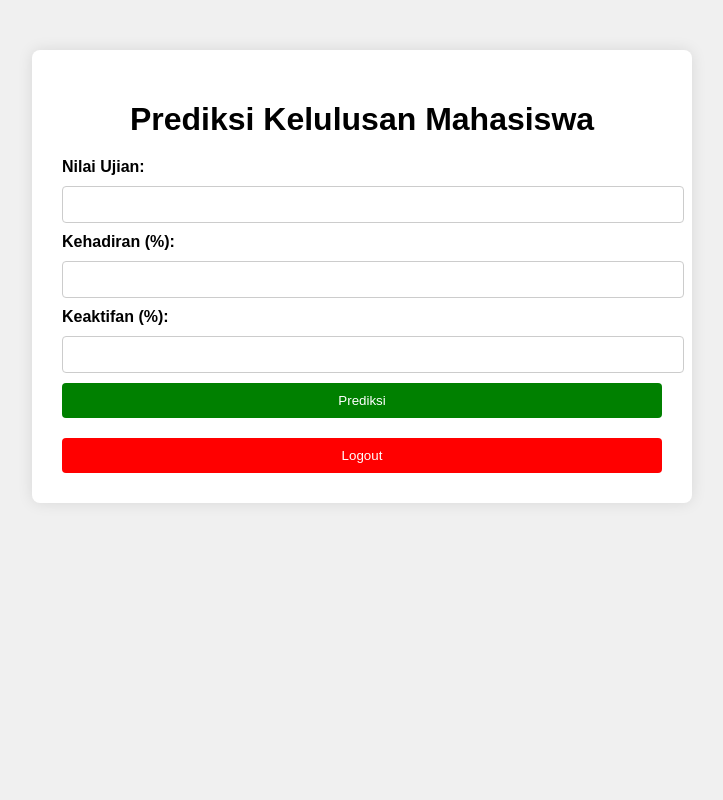
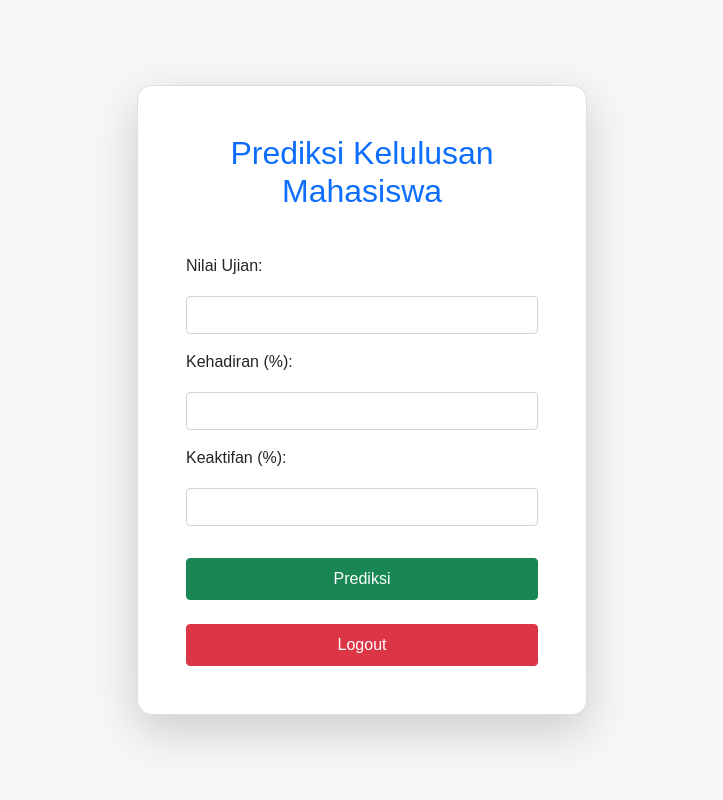
Before and after one commit to rizaledc/PASD-Kelompok-WeCan, a Flask app: page / in a window 1280 px wide. Shown: the whole page, without its empty margins (278-1001 px from the left). Run offline with Flask 3, Linux system fonts and the light colour scheme; the visitor is signed in with stand-in values (Sample User, id 1).

Commit message:
Update seluruh file html dan css

```diff
--- a/app/static/css/style.css
+++ b/app/static/css/style.css
@@ -1,51 +1,100 @@
+/* Global Styles */
 body {
-    font-family: Arial, sans-serif;
+    font-family: 'Arial', sans-serif;
+    background-color: #f8f9fa; /* Latar belakang abu-abu muda */
     margin: 0;
     padding: 0;
-    background-color: #f0f0f0;
 }
 
-.container {
-    max-width: 600px;
-    margin: 50px auto;
-    background-color: white;
-    padding: 30px;
-    border-radius: 8px;
-    box-shadow: 0 0 15px rgba(0, 0, 0, 0.1);
+/* Card Styles (Login and Register) */
+.card {
+    background-color: #ffffff; /* Warna latar belakang putih untuk card */
+    border-radius: 15px; /* Sudut card membulat */
+    box-shadow: 0 4px 8px rgba(0, 0, 0, 0.1); /* Bayangan untuk card */
 }
 
+/* Heading Styles */
 h1 {
+    font-size: 2rem;
+    color: #007bff; /* Warna biru untuk judul */
     text-align: center;
-    margin-bottom: 20px;
 }
 
-form label {
-    font-weight: bold;
+/* Input Fields */
+input {
+    font-size: 1.1rem;
+    padding: 10px;
+    width: 100%;
+    margin: 10px 0;
+    border-radius: 5px;
+    border: 1px solid #ccc;
 }
 
-input {
-    width: 100%;
-    padding: 10px;
-    margin: 10px 0;
-    border: 1px solid #ccc;
-    border-radius: 4px;
+input:focus {
+    border-color: #007bff; /* Warna border saat fokus */
+    outline: none;
 }
 
+/* Button Styles */
 button {
+    font-size: 1.1rem;
+    padding: 12px;
     width: 100%;
-    padding: 10px;
-    background-color: #4CAF50;
-    color: white;
+    border-radius: 5px;
     border: none;
-    border-radius: 4px;
     cursor: pointer;
 }
 
 button:hover {
-    background-color: #45a049;
+    background-color: #0069d9; /* Warna tombol saat hover */
 }
 
-h2 {
-    text-align: center;
+button:active {
+    background-color: #0056b3; /* Warna tombol saat diklik */
+}
+
+/* Link Styling */
+a {
+    color: #007bff; /* Warna link biru */
+    text-decoration: none;
+}
+
+a:hover {
+    text-decoration: underline;
+}
+
+/* Form Styles */
+form {
     margin-top: 20px;
 }
+
+/* Paragraph and Text Styles */
+p {
+    text-align: center;
+    margin-top: 15px;
+}
+
+/* Container (Centering the Form) */
+.container {
+    display: flex;
+    justify-content: center;
+    align-items: center;
+    min-height: 100vh; /* Memastikan form berada di tengah layar */
+}
+
+/* For smaller screen sizes (Mobile First) */
+@media (max-width: 576px) {
+    .card {
+        width: 100%; /* Full width pada layar kecil */
+        padding: 20px;
+    }
+
+    h1 {
+        font-size: 1.8rem; /* Ukuran font lebih kecil di layar kecil */
+    }
+
+    button {
+        font-size: 1rem;
+        padding: 10px;
+    }
+}
--- a/app/templates/index.html
+++ b/app/templates/index.html
@@ -1,35 +1,48 @@
 <!DOCTYPE html>
-<html lang="en">
+<html lang="id">
 <head>
     <meta charset="UTF-8">
     <meta name="viewport" content="width=device-width, initial-scale=1.0">
     <title>Prediksi Kelulusan Mahasiswa</title>
+    <link href="https://cdn.jsdelivr.net/npm/bootstrap@5.1.3/dist/css/bootstrap.min.css" rel="stylesheet">
     <link rel="stylesheet" href="{{ url_for('static', filename='css/style.css') }}">
 </head>
-<body>
-    <div class="container">
-        <h1>Prediksi Kelulusan Mahasiswa</h1>
-        <form method="POST" action="{{ url_for('predict') }}">
-            <label for="nilai_ujian">Nilai Ujian:</label>
-            <input type="number" name="nilai_ujian" required><br>
+<body style="background-color: #f7f7f7;">
 
-            <label for="kehadiran">Kehadiran (%):</label>
-            <input type="number" name="kehadiran" required><br>
+    <div class="container d-flex justify-content-center align-items-center min-vh-100">
+        <div class="card p-5 shadow-lg" style="width: 100%; max-width: 450px; border-radius: 15px;">
+            <h1 class="text-center mb-4 text-primary">Prediksi Kelulusan Mahasiswa</h1>
+            <form method="POST" action="{{ url_for('predict') }}">
+                <div class="mb-3">
+                    <label for="nilai_ujian" class="form-label">Nilai Ujian:</label>
+                    <input type="number" name="nilai_ujian" class="form-control" required>
+                </div>
 
-            <label for="keaktifan">Keaktifan (%):</label>
-            <input type="number" name="keaktifan" required><br>
+                <div class="mb-3">
+                    <label for="kehadiran" class="form-label">Kehadiran (%):</label>
+                    <input type="number" name="kehadiran" class="form-control" required>
+                </div>
 
-            <button type="submit" style="background-color: green; color: white;">Prediksi</button>
-        </form>
+                <div class="mb-3">
+                    <label for="keaktifan" class="form-label">Keaktifan (%):</label>
+                    <input type="number" name="keaktifan" class="form-control" required>
+                </div>
 
-        {% if result %}
-            <h2>Hasil Prediksi: {{ result }}</h2>
-        {% endif %}
+                <button type="submit" class="btn btn-success w-100 py-2 mt-3">Prediksi</button>
+            </form>
 
-        <!-- Tombol logout -->
-        <form action="{{ url_for('logout') }}" method="POST">
-            <button type="submit" style="background-color: red; color: white; margin-top: 20px;">Logout</button>
-        </form>
+            {% if result %}
+                <div class="alert alert-info mt-4 text-center">
+                    <strong>Hasil Prediksi: </strong>{{ result }}
+                </div>
+            {% endif %}
+
+            <form action="{{ url_for('logout') }}" method="POST" class="mt-4">
+                <button type="submit" class="btn btn-danger w-100 py-2">Logout</button>
+            </form>
+        </div>
     </div>
+
+    <script src="https://cdn.jsdelivr.net/npm/bootstrap@5.1.3/dist/js/bootstrap.bundle.min.js"></script>
 </body>
 </html>
```
Also changed, not shown: app/templates/login.html (+27 -13 lines), app/templates/register.html (+27 -13 lines).
